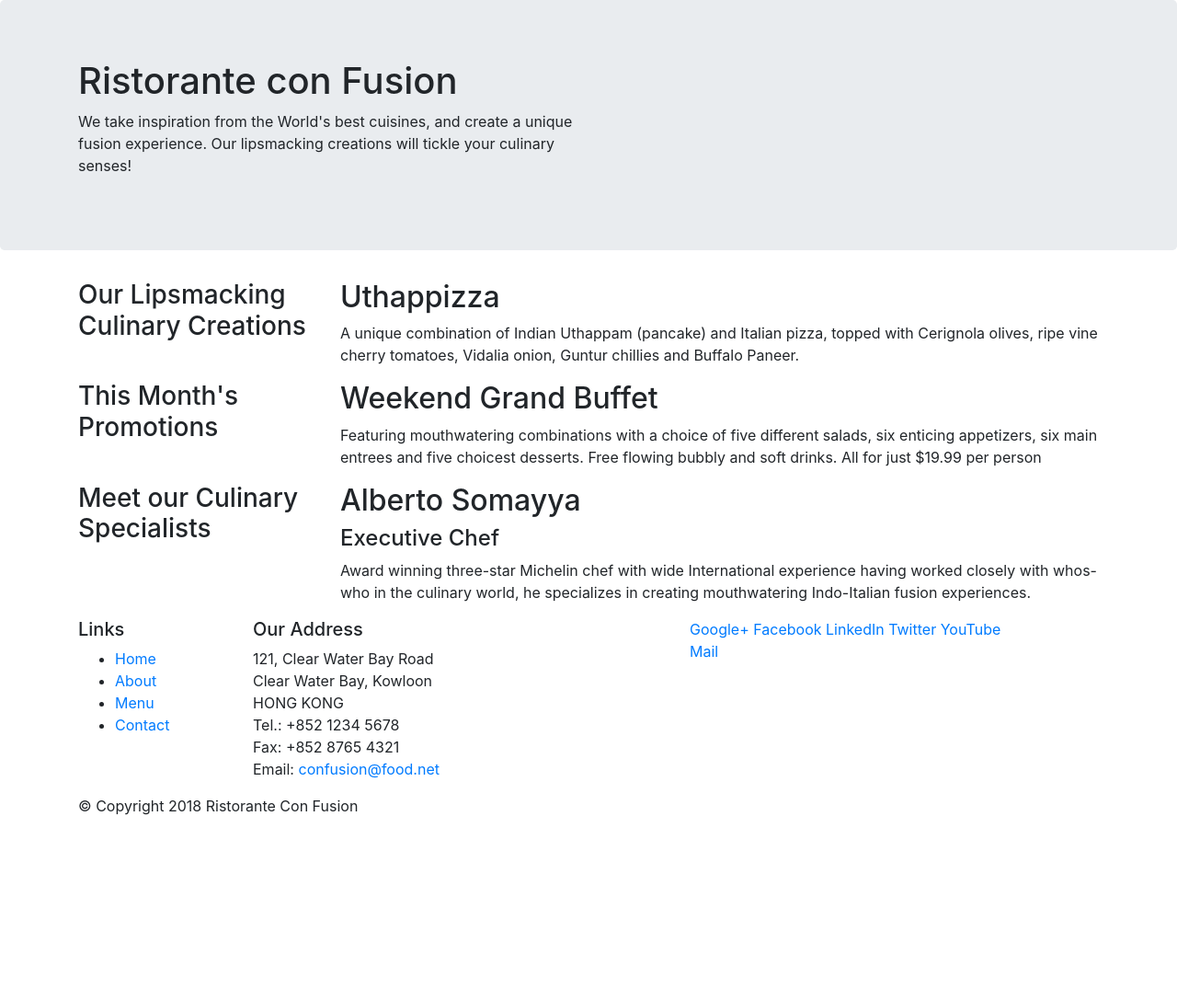
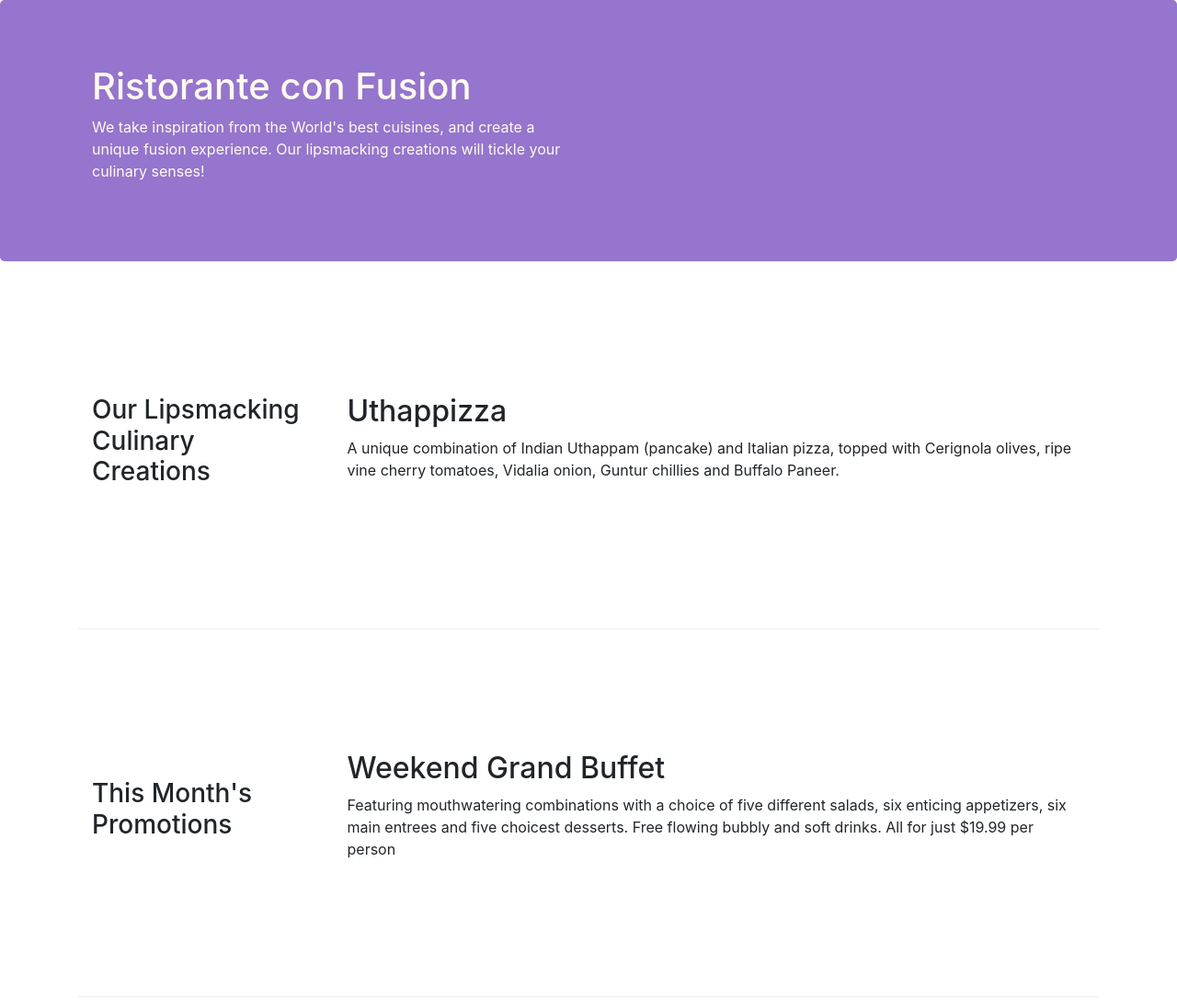
Before and after one commit to VenkatPantham/FullStack-Part-1, a website: page index.html in a window 1280 px wide. Shown: the top 1087 px of the page at 92% size. Before the commit the page ends 904 px from the top, so only its background shows below. Drawn offline with nearby package versions, Linux system fonts and the light colour scheme.

Commit message:
Bootstrap grid part 2

```diff
--- /dev/null
+++ b/css/styles.css
@@ -0,0 +1,30 @@
+.row-header {
+  margin: 0px auto;
+  padding: 0px;
+}
+
+.row-content {
+  margin: 0px auto;
+  padding: 50px 0px;
+  border-bottom: 1px ridge;
+  min-height: 400px;
+}
+
+.footer {
+  background-color: #d1c4e9;
+  margin: 0px auto;
+  padding: 20px 0px;
+}
+
+.jumbotron {
+  padding: 70px 30px;
+  margin: 0px auto;
+  background: #9575cd;
+  color: floralwhite;
+}
+
+address {
+  font-size: 80%;
+  margin: 0px;
+  columns: #0f0f0f;
+}
--- a/index.html
+++ b/index.html
@@ -1,78 +1,93 @@
 <!DOCTYPE html>
 <html lang="en">
-
   <head>
     <!-- Required meta tags always come first -->
-    <meta charset="utf-8">
-    <meta name="viewport" content="width=device-width, initial-scale=1, shrink-to-fit=no">
-    <meta http-equiv="x-ua-compatible" content="ie=edge">
+    <meta charset="utf-8" />
+    <meta
+      name="viewport"
+      content="width=device-width, initial-scale=1, shrink-to-fit=no"
+    />
+    <meta http-equiv="x-ua-compatible" content="ie=edge" />
 
     <!-- Bootstrap CSS -->
-    <link rel="stylesheet" href="node_modules/bootstrap/dist/css/bootstrap.min.css">
+    <link
+      rel="stylesheet"
+      href="node_modules/bootstrap/dist/css/bootstrap.min.css"
+    />
+    <link rel="stylesheet" href="css/styles.css" />
     <title>Ristorante Con Fusion</title>
   </head>
 
   <body>
-
     <header class="jumbotron">
       <div class="container">
-            <div class="row">
+        <div class="row row-header">
           <div class="col-12 col-sm-6">
             <h1>Ristorante con Fusion</h1>
-                    <p>We take inspiration from the World's best cuisines, and create a unique fusion experience. Our
-                        lipsmacking creations will tickle your culinary senses!</p>
+            <p>
+              We take inspiration from the World's best cuisines, and create a
+              unique fusion experience. Our lipsmacking creations will tickle
+              your culinary senses!
+            </p>
           </div>
-                <div class="col-12 col-sm">
-                </div>
+          <div class="col-12 col-sm"></div>
         </div>
       </div>
     </header>
 
     <div class="container">
-        <div class="row">
+      <div class="row row-content align-items-center">
         <div class="col-12 col-sm-4 col-md-3">
           <h3>Our Lipsmacking Culinary Creations</h3>
         </div>
         <div class="col-12 col-sm col-md">
           <h2>Uthappizza</h2>
-                <p>A unique combination of Indian Uthappam (pancake) and Italian pizza, topped with Cerignola olives,
-                    ripe vine cherry tomatoes, Vidalia onion, Guntur chillies and Buffalo Paneer.</p>
+          <p>
+            A unique combination of Indian Uthappam (pancake) and Italian pizza,
+            topped with Cerignola olives, ripe vine cherry tomatoes, Vidalia
+            onion, Guntur chillies and Buffalo Paneer.
+          </p>
         </div>
       </div>
 
-
-        <div class="row">
+      <div class="row row-content align-items-center">
         <div class="col-12 col-sm-4 col-md-3">
           <h3>This Month's Promotions</h3>
         </div>
         <div class="col-12 col-sm col-md">
           <h2>Weekend Grand Buffet</h2>
-                <p>Featuring mouthwatering combinations with a choice of five different salads, six enticing appetizers,
-                    six main entrees and five choicest desserts. Free flowing bubbly and soft drinks. All for just
-                    $19.99 per person </p>
+          <p>
+            Featuring mouthwatering combinations with a choice of five different
+            salads, six enticing appetizers, six main entrees and five choicest
+            desserts. Free flowing bubbly and soft drinks. All for just $19.99
+            per person
+          </p>
         </div>
       </div>
 
-        <div class="row">
+      <div class="row row-content align-items-center">
         <div class="col-12 col-sm-4 col-md-3">
           <h3>Meet our Culinary Specialists</h3>
         </div>
         <div class="col-12 col-sm col-md">
           <h2>Alberto Somayya</h2>
           <h4>Executive Chef</h4>
-                <p>Award winning three-star Michelin chef with wide International experience having worked closely with
-                    whos-who in the culinary world, he specializes in creating mouthwatering Indo-Italian fusion
-                    experiences. </p>
+          <p>
+            Award winning three-star Michelin chef with wide International
+            experience having worked closely with whos-who in the culinary
+            world, he specializes in creating mouthwatering Indo-Italian fusion
+            experiences.
+          </p>
         </div>
       </div>
     </div>
 
-    <footer>
+    <footer class="footer">
       <div class="container">
         <div class="row">
           <div class="col-4 col-sm-2">
             <h5>Links</h5>
-                    <ul>
+            <ul class="list-unstyled">
               <li><a href="#">Home</a></li>
               <li><a href="#">About</a></li>
               <li><a href="#">Menu</a></li>
@@ -82,15 +97,15 @@
           <div class="col-7 col-sm-5">
             <h5>Our Address</h5>
             <address>
-                        121, Clear Water Bay Road<br>
-                        Clear Water Bay, Kowloon<br>
-                        HONG KONG<br>
-                        Tel.: +852 1234 5678<br>
-                        Fax: +852 8765 4321<br>
+              121, Clear Water Bay Road<br />
+              Clear Water Bay, Kowloon<br />
+              HONG KONG<br />
+              Tel.: +852 1234 5678<br />
+              Fax: +852 8765 4321<br />
               Email: <a href="mailto:confusion@food.net">confusion@food.net</a>
             </address>
           </div>
-                <div class="col-12 col-sm-4">
+          <div class="col-12 col-sm-4 align-self-center">
             <div>
               <a href="http://google.com/+">Google+</a>
               <a href="http://www.facebook.com/profile.php?id=">Facebook</a>
@@ -101,7 +116,7 @@
             </div>
           </div>
         </div>
-            <div class="row">
+        <div class="row justify-content-center">
           <div class="col-auto">
             <p>© Copyright 2018 Ristorante Con Fusion</p>
           </div>
@@ -114,5 +129,4 @@
     <script src="node_modules/popper.js/dist/umd/popper.min.js"></script>
     <script src="node_modules/bootstrap/dist/js/bootstrap.min.js"></script>
   </body>
-
 </html>
```
Lines whose indentation alone changed are shown as unchanged.
